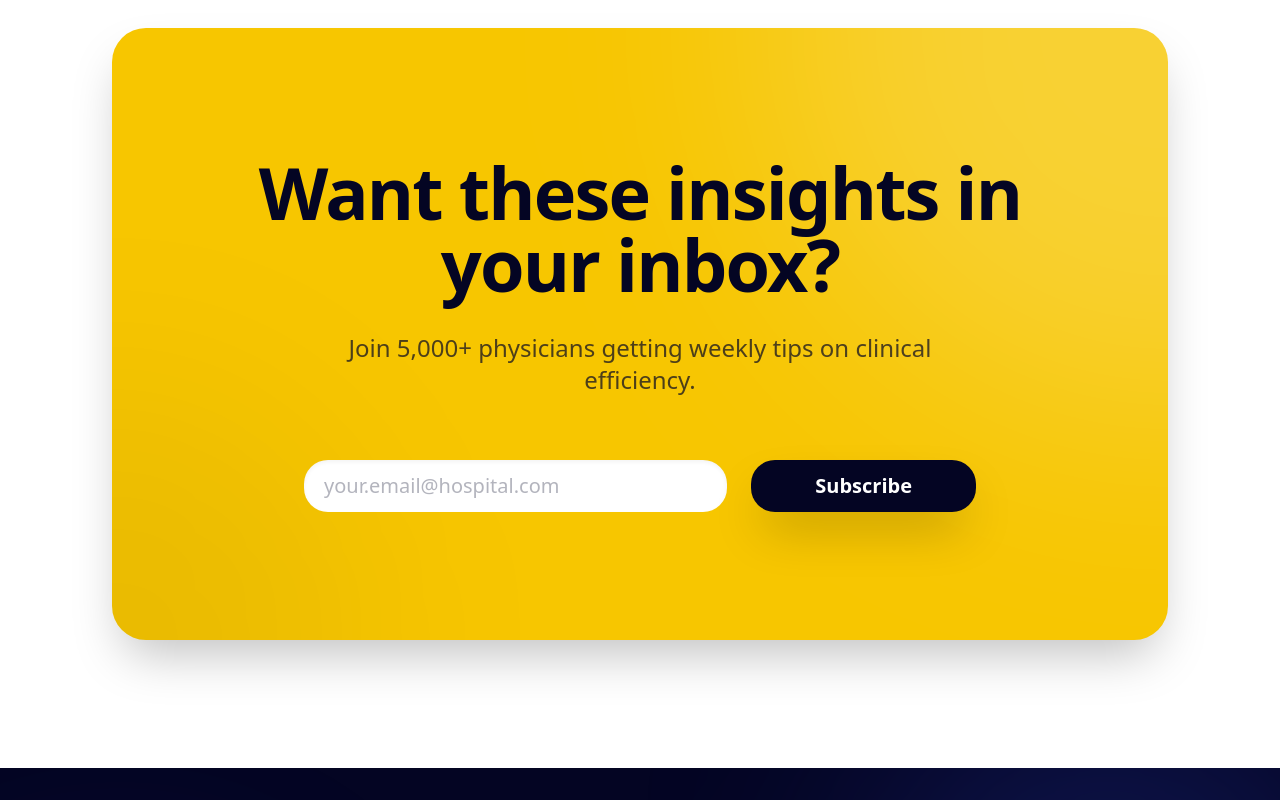
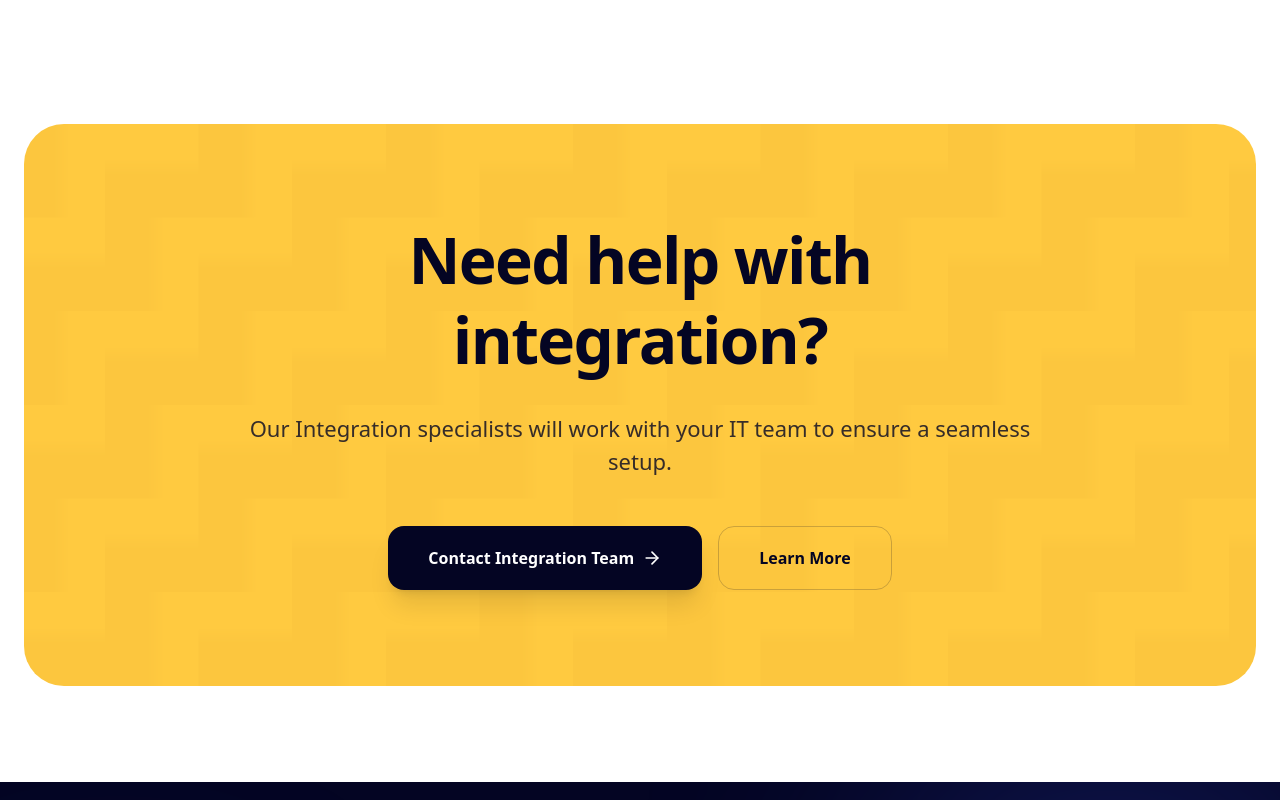
Before and after one commit to zybano/pn-homepage, a React (Vite) app: page /blog in a window 1280 px wide. Shown: the part 3900-4700 px from the top of the page. Built offline with nearby package versions, Linux system fonts and the light colour scheme.

Commit message:
feat: replace newsletter signup with integration contact CTA in BlogsPage

```diff
--- a/src/pages/BlogsPage.tsx
+++ b/src/pages/BlogsPage.tsx
@@ -2,6 +2,7 @@ import { motion } from "framer-motion";
 import { Clock, Calendar, ArrowRight } from "lucide-react";
 import LandingNav from "../components/LandingNav";
 import LandingFooter from "../components/LandingFooter";
+import { AppImages } from "../lib/data";
 
 const BlogPage = () => {
   const latestArticles = [
@@ -241,35 +242,44 @@ const BlogPage = () => {
       </section>
 
       {/* Newsletter Section */}
-      <section className="container-custom mb-32 px-4 md:px-12 lg:px-28">
+      <section className="py-24">
+        <div className="container-custom px-6">
           <motion.div
             initial={{ opacity: 0, y: 40 }}
             whileInView={{ opacity: 1, y: 0 }}
             viewport={{ once: true }}
-          className="bg-[#F7C600] rounded-[34px] p-16 md:p-32 relative overflow-hidden text-center shadow-2xl"
+            className="relative overflow-hidden rounded-[40px] bg-[#ffca40] px-8 py-20 md:p-24 text-center overflow-hidden"
           >
-          <div className="relative z-10">
-            <h2 className="text-4xl md:text-7xl font-bold mb-8 tracking-tight text-brand-navy leading-none">
-              Want these insights in your inbox?
+            {/* Background Texture Asset */}
+            <div
+              className="absolute inset-0 opacity-15 pointer-events-none bg-repeat bg-center"
+              style={{
+                backgroundImage: `url(${AppImages.YellowCTABg})`,
+                backgroundSize: "contain",
+                backgroundPosition: "40% 50%",
+              }}
+            />
+
+            <div className="relative z-10 max-w-[800px] mx-auto">
+              <h2 className="text-[40px] md:text-[64px] font-bold text-[#040523] tracking-tight leading-tight mb-8">
+                Need help with integration?
               </h2>
-            <p className="text-xl md:text-2xl text-brand-navy/70 mb-16 max-w-2xl mx-auto font-medium">
-              Join 5,000+ physicians getting weekly tips on clinical efficiency.
+              <p className="text-[18px] md:text-[22px] text-[#040523]/80 font-medium mb-12">
+                Our Integration specialists will work with your IT team to
+                ensure a seamless setup.
               </p>
-            <div className="flex flex-col sm:flex-row gap-6 max-w-2xl mx-auto">
-              <input
-                type="email"
-                placeholder="your.email@hospital.com"
-                className="flex-1 px-5 py-3 rounded-3xl border-none focus:ring-4 focus:ring-brand-navy/10 transition-all bg-white text-xl shadow-inner placeholder:text-brand-navy/30"
-              />
-              <button className="bg-brand-navy text-white px-16 py-3 rounded-3xl font-bold text-xl hover:bg-brand-blue transition-all shadow-2xl active:scale-95 whitespace-nowrap">
-                Subscribe
+              <div className="flex flex-col sm:flex-row items-center justify-center gap-4">
+                <button className="h-16 px-10 bg-[#040523] text-white rounded-2xl font-bold text-[16px] hover:bg-black transition-all shadow-xl shadow-black/10 flex items-center gap-2 group">
+                  Contact Integration Team
+                  <ArrowRight className="w-5 h-5 transition-transform group-hover:translate-x-1" />
+                </button>
+                <button className="h-16 px-10 bg-transparent text-[#040523] border border-[#040523]/20 rounded-2xl font-bold text-[16px] hover:bg-black/5 transition-all">
+                  Learn More
                 </button>
               </div>
             </div>
-          {/* Decorative elements */}
-          <div className="absolute top-0 right-0 w-[800px] h-[800px] bg-white/20 rounded-full -translate-y-1/2 translate-x-1/2 blur-[120px]"></div>
-          <div className="absolute bottom-0 left-0 w-[500px] h-[500px] bg-brand-navy/5 rounded-full translate-y-1/2 -translate-x-1/2 blur-[100px]"></div>
           </motion.div>
+        </div>
       </section>
 
       <LandingFooter />
```
Lines whose indentation alone changed are shown as unchanged.
